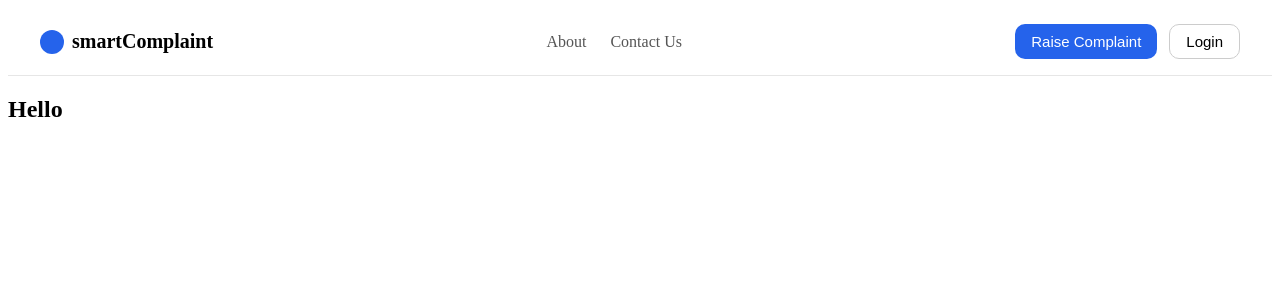
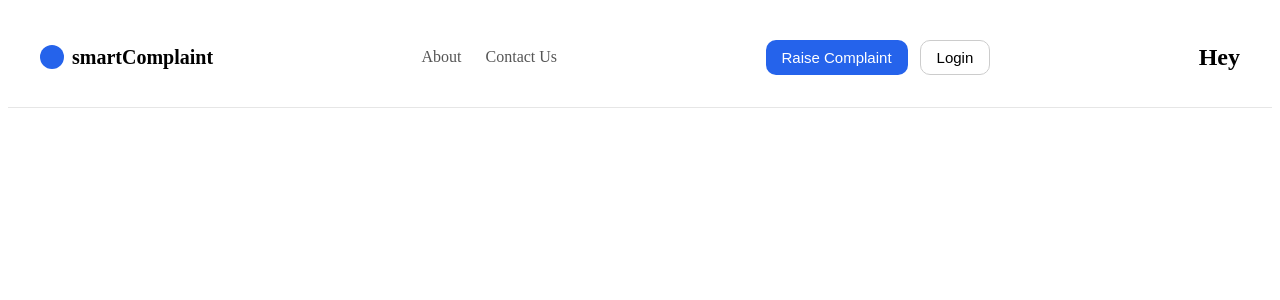
Before and after one commit to Dhiraj96k/SmartComplaint, a React (Vite) app: page / in a window 1280 px wide. Shown: the top 300 px of the page. Built offline with nearby package versions, Linux system fonts and the light colour scheme.

Commit message:
Header Section Design

```diff
--- a/src/App.jsx
+++ b/src/App.jsx
@@ -4,6 +4,5 @@ export default function App() {
 
   return <>
     <Header />
-    <h2>Hello</h2>
   </>
 }
--- a/src/Components/Header/Header.jsx
+++ b/src/Components/Header/Header.jsx
@@ -23,6 +23,8 @@ export default function Header() {
                     <button className="btn primary">Raise Complaint</button>
                     <button className="btn outline">Login</button>
                 </div>
+
+                <h2> Hey</h2>
             </div>
         </header>
     );
```
